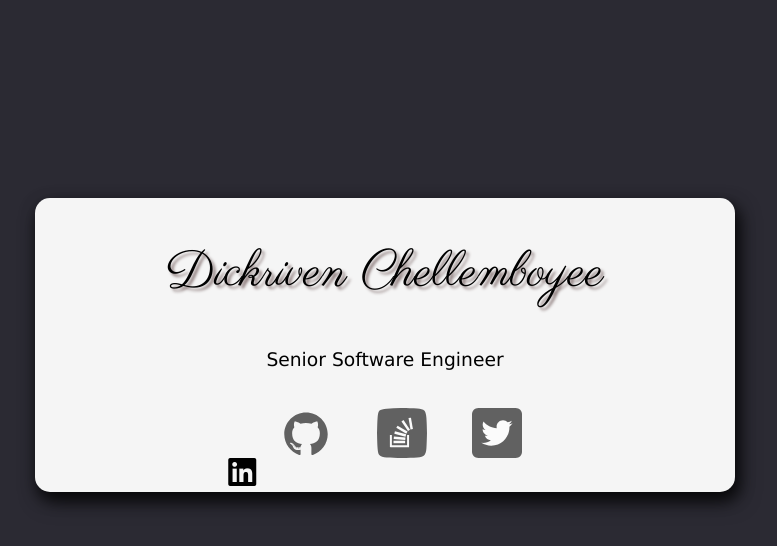
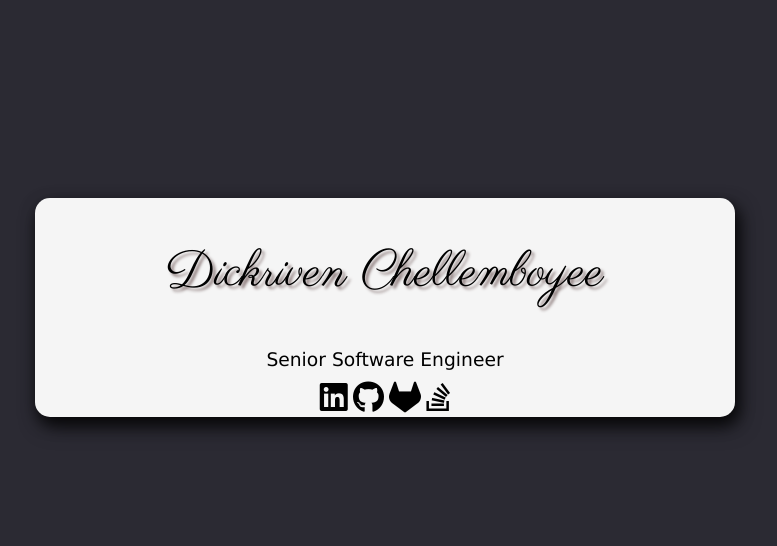
Before and after one commit to chellem/chellem, a Jekyll site: the page built from index.html, in a window 1280 px wide. Shown: the top 546 px of the page, without its empty margins (255-1032 px from the left). Built offline with Jekyll 4.4.1, drawn with Linux system fonts in a browser that asks for light colours; nearby versions of some CDN libraries.

Commit message:
remove twitter

```diff
--- a/_config.yml
+++ b/_config.yml
@@ -25,8 +25,9 @@ card:
 
 profiles:
   github: chellem
+  gitlab: chellem
   #youtube:        user/YouTube
-  twitter: jchellem
+  #twitter: jchellem
   #instagram: jchellem
   #facebook:       facebook
   linkedin: in/dickriven-chellemboyee
--- a/_includes/card.html
+++ b/_includes/card.html
@@ -19,13 +19,16 @@
         <a href="https://www.facebook.com/{{ site.profiles.facebook }}" ><i class="fa-brands fa-facebook"></i></a>
         {% endif %}
         {% if site.profiles != nil and site.profiles.linkedin != nil %}
-        <a href="https://www.linkedin.com/{{ site.profiles.linkedin }}" ><i class="fa-brands fa-linkedin fa-2xl"></i></a>
+        <a href="https://www.linkedin.com/{{ site.profiles.linkedin }}" onmouseenter="highlightIcon(this)" onmouseleave="normalizeIcon(this)"><i class="fa-brands fa-linkedin fa-2xl"></i></a>
         {% endif %}
         {% if site.profiles != nil and site.profiles.github != nil %}
-        <a href="https://github.com/{{ site.profiles.github }}" onmouseenter="highlightIcon(this)" onmouseleave="normalizeIcon(this)"><img class="icon" id="github" src="assets/images/icons/github_standard.svg" alt="GitHub" onmouseenter="highlightIcon(this)" onmouseleave="normalizeIcon(this)"/></a>
+        <a href="https://github.com/{{ site.profiles.github }}"><i class="fa-brands fa-github fa-2xl"></i></a>
+        {% endif %}
+        {% if site.profiles != nil and site.profiles.gitlab != nil %}
+        <a href="https://gitlab.com/{{ site.profiles.gitlab }}"><i class="fa-brands fa-gitlab fa-2xl"></i></a>
         {% endif %}
         {% if site.profiles != nil and site.profiles.stackoverflow != nil %}
-        <a href="https://stackoverflow.com/users/{{ site.profiles.stackoverflow }}" ><img class="icon" id="stackoverflow" src="assets/images/icons/stackoverflow_standard.svg" alt="StackOverflow" onmouseenter="highlightIcon(this)" onmouseleave="normalizeIcon(this)"/></a>
+        <a href="https://stackoverflow.com/users/{{ site.profiles.stackoverflow }}" ><i class="fa-brands fa-stack-overflow fa-2xl"></i></a>
         {% endif %}
         {% if site.profiles != nil and site.profiles.instagram != nil %}
         <a href="https://www.instagram.com/{{ site.profiles.instagram }}" ><img class="icon" id="instagram" src="assets/images/icons/instagram_standard.svg" alt="Instagram" onmouseenter="highlightIcon(this)" onmouseleave="normalizeIcon(this)"/></a>
```
